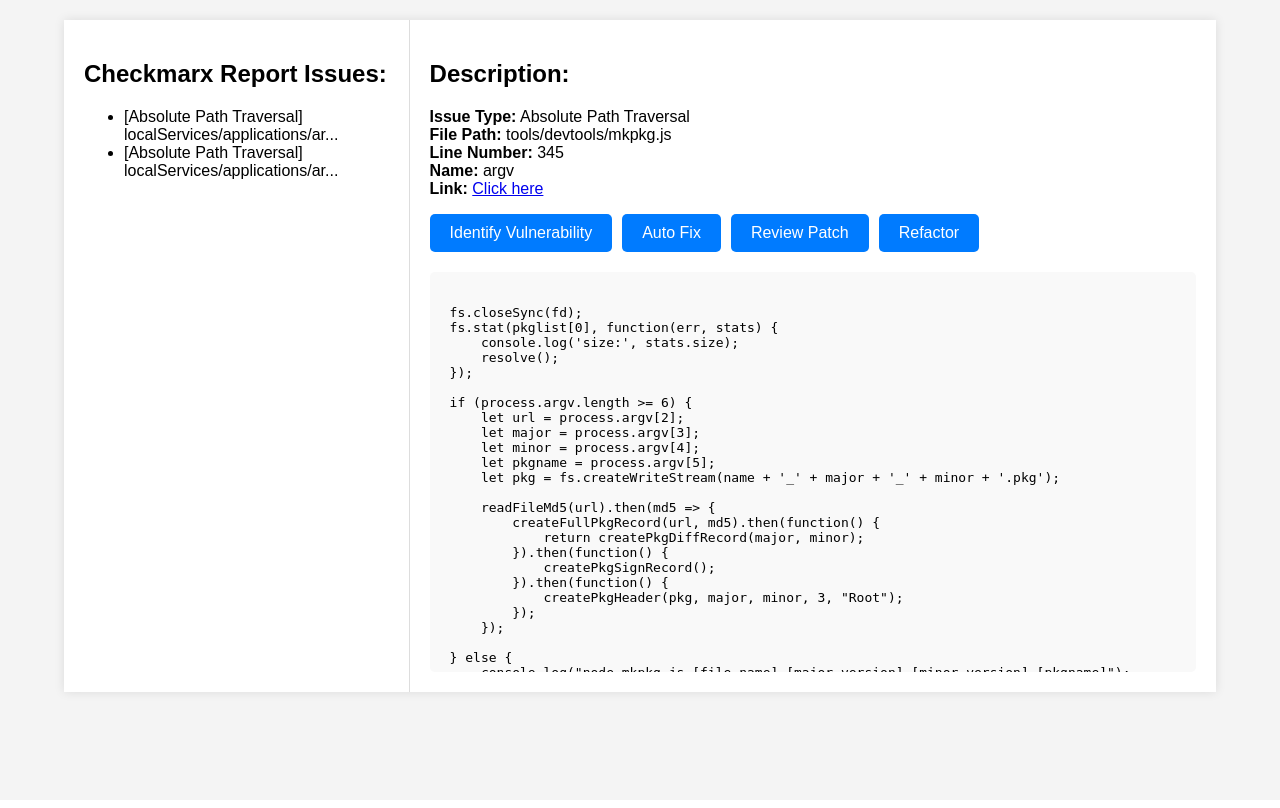
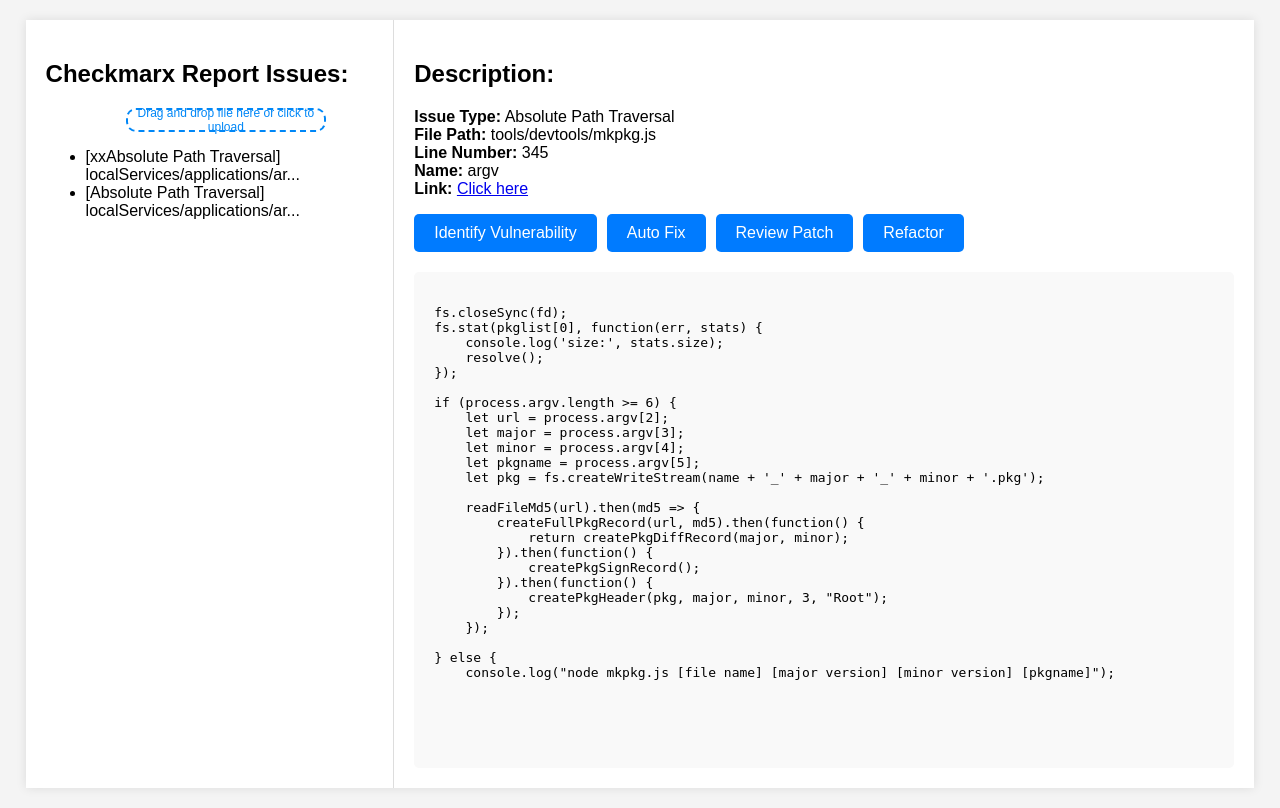
Before and after one commit to fnxtdm/code-corrector, a Django app: page / in a window 1280 px wide. Before the commit the page ends 699 px from the top, so only its background shows below. Run offline with Django 5.2, Linux system fonts and the light colour scheme; data that the repository does not hold is empty.

Commit message:
add certs

```diff
--- a/server.py
+++ b/server.py
@@ -23,7 +23,7 @@
 
 if __name__ == '__main__':
     # Run the Django application as a WSGI app
-    port = 8000
+    port = 8080
     try:
         # Initialize the WSGI application
         wsgi_app = WSGIHandler()
--- a/src/urls.py
+++ b/src/urls.py
@@ -2,8 +2,11 @@
 
 from django.urls import path
 from .views import interactive_screenshot_view
+from .views import upload_file, list_issue
 
 urlpatterns = [
     # Change to the view
     path('', interactive_screenshot_view),
+    path('upload/', upload_file, name='upload_file'),
+    path('list_issue/', list_issue, name='list_issue'),
 ]
--- a/src/views.py
+++ b/src/views.py
@@ -1,7 +1,57 @@
-# myapp/views.py
+# src/views.py
+import os
 
+from django import forms
+from django.shortcuts import render
 from django.http import HttpResponse
 from django.template import loader
+
+class UploadFileForm(forms.Form):
+    file = forms.FileField()
+
+def upload_file(request):
+    if request.method == 'POST':
+        form = UploadFileForm(request.POST, request.FILES)
+        if form.is_valid():
+            file = request.FILES['file']
+
+            # Check if the uploaded file is a CSV
+            # if not file.name.endswith('.csv'):
+            #     return HttpResponse('File is not a CSV type')
+
+            # Define the path to save the file
+            temp_dir = './temp/'
+            tmp_file_path = os.path.join(temp_dir, file.name)
+            # Create the /tmp directory if it does not exist
+            os.makedirs(temp_dir, exist_ok=True)
+
+            # Save the file to the /tmp directory
+            with open(tmp_file_path, 'wb+') as destination:
+                for chunk in file.chunks():
+                    destination.write(chunk)
+
+            # Read the CSV file
+            # Save each row in the database
+            # for row in reader:
+            #     # Assuming the CSV has name, price, description in that order
+            #     try:
+            #         Product.objects.create(
+            #             name=row[0],
+            #             price=row[1],
+            #             description=row[2]
+            #         )
+            #     except Exception as e:
+            #         return HttpResponse(f'Error saving record: {e}')
+
+            return HttpResponse('File uploaded and data saved successfully')
+    else:
+        form = UploadFileForm()
+
+    return render(request, 'upload.html', {'form': form})
+
+def list_issue(request):
+
+    return HttpResponse('[{\"issue\": \"[Absolute Path Traversal] localServices/applications/ar..."}]')
 
 def interactive_screenshot_view(request):
     # Load the HTML template
--- a/templates/index.html
+++ b/templates/index.html
@@ -16,8 +16,8 @@
             min-height: 100vh; /* 确保内容最小高度为100vh */
         }
         .container {
-            width: 90%;
-            max-width: 1200px;
+            width: 96%;
+            max-width: 1400px;
             background-color: #ffffff;
             box-shadow: 0 0 10px rgba(0, 0, 0, 0.1);
             display: flex;
@@ -31,6 +31,7 @@
             border-right: 1px solid #ddd;
             overflow-y: auto;
             box-sizing: border-box;
+            min-height: 95vh;
         }
         .main {
             width: 100%;
@@ -66,8 +67,9 @@
             border-radius: 5px;
             font-family: monospace;
             overflow-x: auto;
-            max-height: 50vh;
+            max-height: 100vh;
             box-sizing: border-box;
+            min-height: 62vh;
         }
 
         @media (max-width: 768px) {
@@ -83,15 +85,57 @@
                 padding-top: 10px;
             }
         }
+
+
+
+        /* Basic styles for the drop zone */
+        .drop-zone {
+            width: 60%;
+            height: 20px;
+            border: 2px dashed #0087F7;
+            border-radius: 10px;
+            display: flex;
+            justify-content: center;
+            align-items: center;
+            text-align: center;
+            color: #0087F7;
+            font-size: 12px;
+            margin-top: 2px;
+            margin-left: 80px;
+            transition: background-color 0.3s, border-color 0.3s;
+        }
+        .drop-zone.hover {
+            border-color: #0056b3;
+            background-color: #f0f8ff;
+        }
+        .hidden {
+            display: none;
+        }
     </style>
 </head>
 <body>
     <div class="container">
         <div class="sidebar">
             <h2>Checkmarx Report Issues:</h2>
-            <ul>
-                <li>[Absolute Path Traversal] localServices/applications/ar...</li>
-                <li>[Absolute Path Traversal] localServices/applications/ar...</li>
+                <div class="drop-zone" id="drop-zone">
+                    Drag and drop file here or click to upload
+                </div>
+                <input type="file" id="file-input" class="hidden" accept=".csv" />
+                <button id="upload-button" class="hidden">Upload</button>
+            <ul id="issue-list">
+                <script>
+                fetch('/list_issue')
+                    .then(response => response.json())
+                    .then(data => {
+                        const list = document.getElementById('issue-list');
+                        data.forEach(item => {
+                            const li = document.createElement('li');
+                            li.textContent = item.issue;
+                            list.appendChild(li);
+                        });
+                    });
+                </script>
+                <li>[xxAbsolute Path Traversal] localServices/applications/ar...</li>
                 <!-- Add more issues here as needed -->
             </ul>
         </div>
@@ -146,4 +190,75 @@
         </div>
     </div>
 </body>
+
+<script>
+    document.addEventListener('DOMContentLoaded', () => {
+        const dropZone = document.getElementById('drop-zone');
+        const fileInput = document.getElementById('file-input');
+        const uploadButton = document.getElementById('upload-button');
+
+        // Click event to trigger file input
+        dropZone.addEventListener('click', () => fileInput.click());
+
+        // Dragging events
+        dropZone.addEventListener('dragover', (e) => {
+            e.preventDefault();
+            e.stopPropagation();
+            dropZone.classList.add('hover');
+        });
+
+        dropZone.addEventListener('dragleave', () => dropZone.classList.remove('hover'));
+
+        dropZone.addEventListener('drop', (e) => {
+            e.preventDefault();
+            e.stopPropagation();
+            dropZone.classList.remove('hover');
+            handleFiles(e.dataTransfer.files);
+        });
+
+        // Handle file input change
+        fileInput.addEventListener('change', () => handleFiles(fileInput.files));
+
+        // Handle upload button click
+        uploadButton.addEventListener('click', uploadFile);
+
+        // Function to handle file(s)
+        function handleFiles(files) {
+            if (files.length > 0) {
+                fileInput.files = files; // Assign files to file input
+                dropZone.textContent = files[0].name; // Show file name
+                uploadButton.classList.remove('hidden'); // Show upload button
+            }
+        }
+
+        // Function to upload the file
+        function uploadFile() {
+            const formData = new FormData();
+            formData.append('file', fileInput.files[0]);
+
+            fetch("{% url 'upload_file' %}", {
+                method: 'POST',
+                body: formData,
+                headers: {
+                    'X-CSRFToken': '{{ csrf_token }}'  // Include CSRF token for security
+                }
+            })
+            .then(response => response.text())
+            .then(data => {
+                alert(data);  // Show the response message
+                resetForm();
+            })
+            .catch(error => {
+                console.error('Error:', error);
+            });
+        }
+
+        // Function to reset the form after upload
+        function resetForm() {
+            dropZone.textContent = 'Drag and drop a CSV file here or click to upload';
+            fileInput.value = ''; // Clear the input
+            uploadButton.classList.add('hidden'); // Hide upload button
+        }
+    });
+</script>
 </html>
```
Also changed, not shown: templates/upload.html (added, +114 -0 lines), 3 other files.
